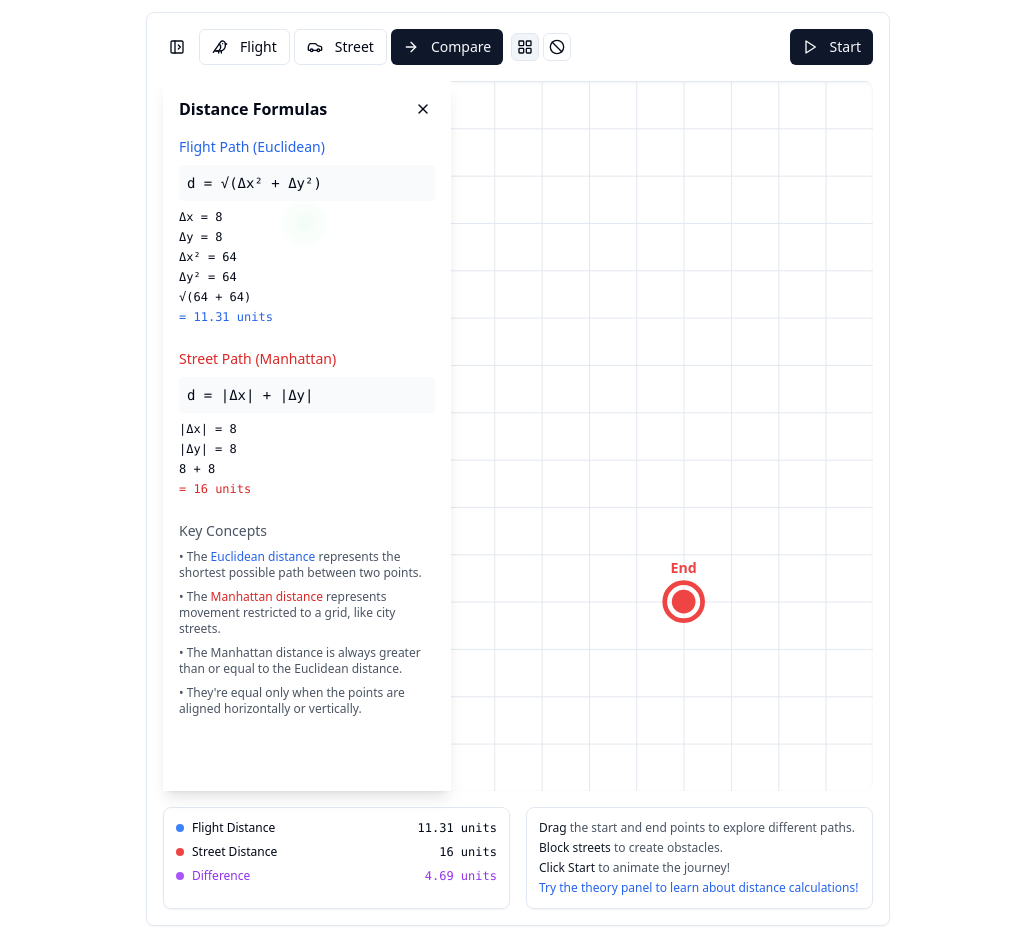
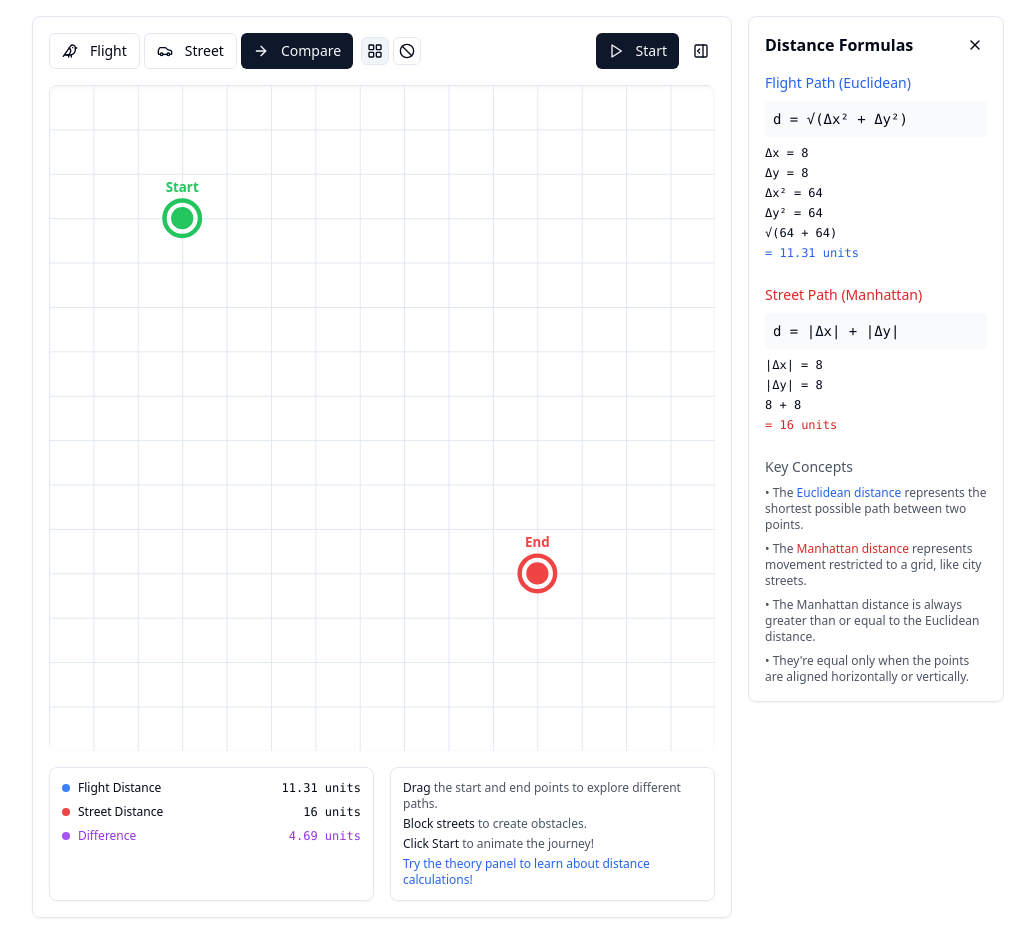
Before and after one commit to bishal0922/TaxiCabGeometry-Visualizer, a Next.js app: page /GeometryExplorer in a window 1280 px wide. Both pictures are taken after a click on the button "Show/Hide Theory". Shown: the whole page, without its empty margins (122-1157 px from the left). Built offline with nearby package versions, Linux system fonts and the light colour scheme.

Commit message:
add a theory toggle

```diff
--- a/src/app/GeometryExplorer/components/ControlPanel.jsx
+++ b/src/app/GeometryExplorer/components/ControlPanel.jsx
@@ -10,26 +10,8 @@ import {
   ArrowRight,
   LayoutGrid,
   Ban,
-  PanelLeftOpen
+  PanelRightOpen // Changed from PanelLeftOpen to match new direction
 } from 'lucide-react';
-
-/**
- * @typedef {Object} ControlPanelProps
- * @property {boolean} showTheory - Whether theory panel is visible
- * @property {(show: boolean) => void} setShowTheory - Theory panel toggle handler
- * @property {'euclidean' | 'taxicab' | 'both'} activeGeometry - Current geometry mode
- * @property {(geometry: 'euclidean' | 'taxicab' | 'both') => void} setActiveGeometry - Geometry mode setter
- * @property {boolean} showGrid - Whether grid is visible
- * @property {(show: boolean) => void} setShowGrid - Grid visibility toggle handler
- * @property {boolean} isBlockingMode - Whether blocking mode is active
- * @property {(blocking: boolean) => void} setIsBlockingMode - Blocking mode toggle handler
- * @property {boolean} isAnimating - Whether animation is playing
- * @property {boolean} isPaused - Whether animation is paused
- * @property {() => void} startAnimation - Start animation handler
- * @property {() => void} pauseAnimation - Pause animation handler
- * @property {() => void} resumeAnimation - Resume animation handler
- * @property {() => void} resetAnimation - Reset animation handler
- */
 
 export const ControlPanel = ({
   showTheory,
@@ -55,16 +37,7 @@ export const ControlPanel = ({
 
   return (
     <div className="flex items-center gap-2 mb-4">
-      {/* Theory Panel Toggle */}
-      <Button
-        variant="ghost"
-        size="icon"
-        onClick={() => setShowTheory(!showTheory)}
-        className="h-7 w-7 relative group"
-      >
-        <PanelLeftOpen className="w-3 h-3" />
-        {renderTooltip('Show/Hide Theory')}
-      </Button>
+
 
       {/* Path Type Controls */}
       <div className="flex gap-1">
@@ -167,6 +140,17 @@ export const ControlPanel = ({
           </>
         )}
       </div>
+
+{/* Theory Panel Toggle */}
+<Button
+        variant="ghost"
+        size="icon"
+        onClick={() => setShowTheory(!showTheory)}
+        className="h-7 w-7 relative group"
+      >
+        <PanelRightOpen className="w-3 h-3" />
+        {renderTooltip('Show/Hide Theory')}
+      </Button>
     </div>
   );
 };
--- a/src/app/GeometryExplorer/components/TheoryPanel.jsx
+++ b/src/app/GeometryExplorer/components/TheoryPanel.jsx
@@ -3,6 +3,7 @@ import React from 'react';
 import { motion } from 'framer-motion';
 import { Button } from '@/components/ui/button';
 import { X } from 'lucide-react';
+import { Card, CardContent } from '@/components/ui/card';
 
 /**
  * @typedef {Object} TheoryPanelProps
@@ -18,11 +19,13 @@ export const TheoryPanel = ({
   }) => {
     return (
       <motion.div
-      initial={{ x: -300, opacity: 0 }}
+        initial={{ x: 300, opacity: 0 }}
         animate={{ x: 0, opacity: 1 }}
-      exit={{ x: -300, opacity: 0 }}
-      className="absolute left-0 top-0 h-full w-72 bg-white/95 backdrop-blur-sm shadow-lg z-10 p-4 overflow-y-auto"
+        exit={{ x: 300, opacity: 0 }}
+        transition={{ type: "spring", stiffness: 300, damping: 30 }}
       >
+        <Card className="bg-white/95 backdrop-blur-sm h-full">
+          <CardContent className="p-4">
             <div className="flex justify-between items-center mb-4">
               <h3 className="font-semibold">Distance Formulas</h3>
               <Button
@@ -97,6 +100,8 @@ export const TheoryPanel = ({
           <li>• They're equal only when the points are aligned horizontally or vertically.</li>
         </ul>
       </div>
+      </CardContent>
+      </Card>
     </motion.div>
   );
 };
--- a/src/app/GeometryExplorer/page.js
+++ b/src/app/GeometryExplorer/page.js
@@ -11,6 +11,8 @@ import { MetricsPanel } from './components/MetricsPanel';
 import { useAnimation } from './hooks/useAnimation';
 import { useGeometryCalculations } from './hooks/useGeometryCalculations';
 import { InstructionsPanel } from './components/InstructionsPanel';
+import { PanelRightOpen } from 'lucide-react';
+import { Button } from '@/components/ui/button';
 
 const GeometryExplorer = () => {
   // Core state
@@ -165,10 +167,13 @@ const GeometryExplorer = () => {
   }, [isAnimating, activeGeometry, startPoint, endPoint]);
 
   return (
-    <div className="w-full max-w-3xl mx-auto p-3">
+    <div className="min-h-screen flex justify-center mt-4" >
+      <div className="flex items-start gap-4">
+        {/* Main Content - Keep original width */}
+        <div className="w-[700px]">
           <Card className="bg-white/50 backdrop-blur-sm">
             <CardContent className="p-4">
-          {/* Control Panel */}
+              {/* Keep original ControlPanel with the theory toggle */}
               <ControlPanel
                 showTheory={showTheory}
                 setShowTheory={setShowTheory}
@@ -188,18 +193,6 @@ const GeometryExplorer = () => {
 
               {/* Main Grid Container */}
               <div className="relative">
-            {/* Theory Panel */}
-            <AnimatePresence>
-              {showTheory && (
-                <TheoryPanel
-                  euclideanCalculation={() => euclideanCalculation(startPoint, endPoint)}
-                  taxicabCalculation={() => taxicabCalculation(startPoint, endPoint)}
-                  setShowTheory={setShowTheory}
-                />
-              )}
-            </AnimatePresence>
-
-            {/* Grid Component */}
                 <Grid
                   showGrid={showGrid}
                   gridSize={gridSize}
@@ -233,15 +226,12 @@ const GeometryExplorer = () => {
 
               {/* Bottom Panels */}
               <div className="mt-4 grid grid-cols-2 gap-4">
-            {/* Metrics Panel */}
                 <MetricsPanel
                   calculateEuclideanDistance={calculateEuclideanDistance}
                   calculateTaxicabDistance={calculateTaxicabDistance}
                   startPoint={startPoint}
                   endPoint={endPoint}
                 />
-
-            {/* Instructions Panel */}
                 <InstructionsPanel
                   isBlockingMode={isBlockingMode}
                   isAnimating={isAnimating}
@@ -252,6 +242,21 @@ const GeometryExplorer = () => {
             </CardContent>
           </Card>
         </div>
+
+        {/* Theory Panel */}
+        <AnimatePresence mode="wait">
+          {showTheory && (
+            <div className="w-64 shrink-0">
+              <TheoryPanel
+                euclideanCalculation={() => euclideanCalculation(startPoint, endPoint)}
+                taxicabCalculation={() => taxicabCalculation(startPoint, endPoint)}
+                setShowTheory={setShowTheory}
+              />
+            </div>
+          )}
+        </AnimatePresence>
+      </div>
+    </div>
   );
 };
 
```
Lines whose indentation alone changed are shown as unchanged.
